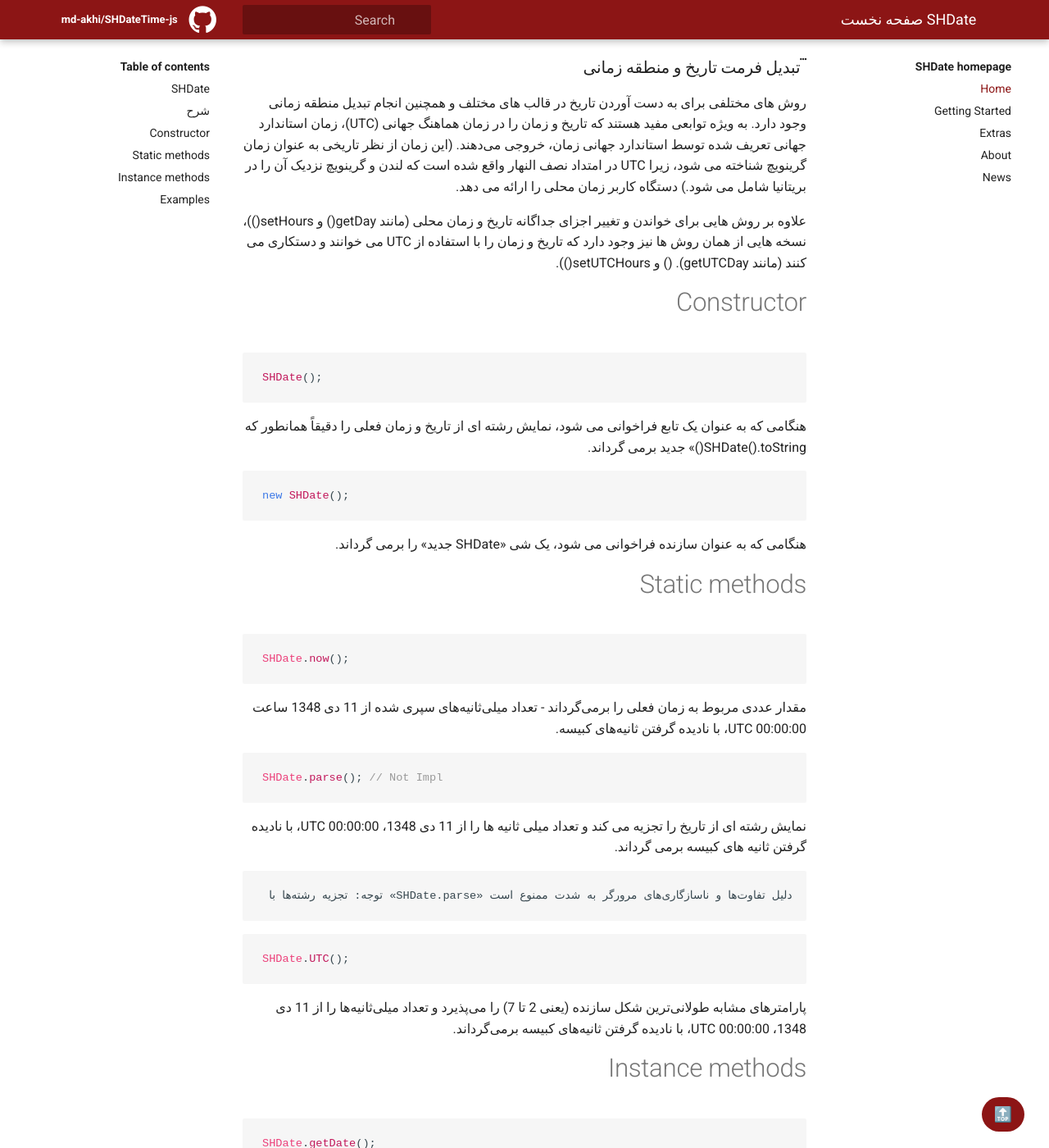
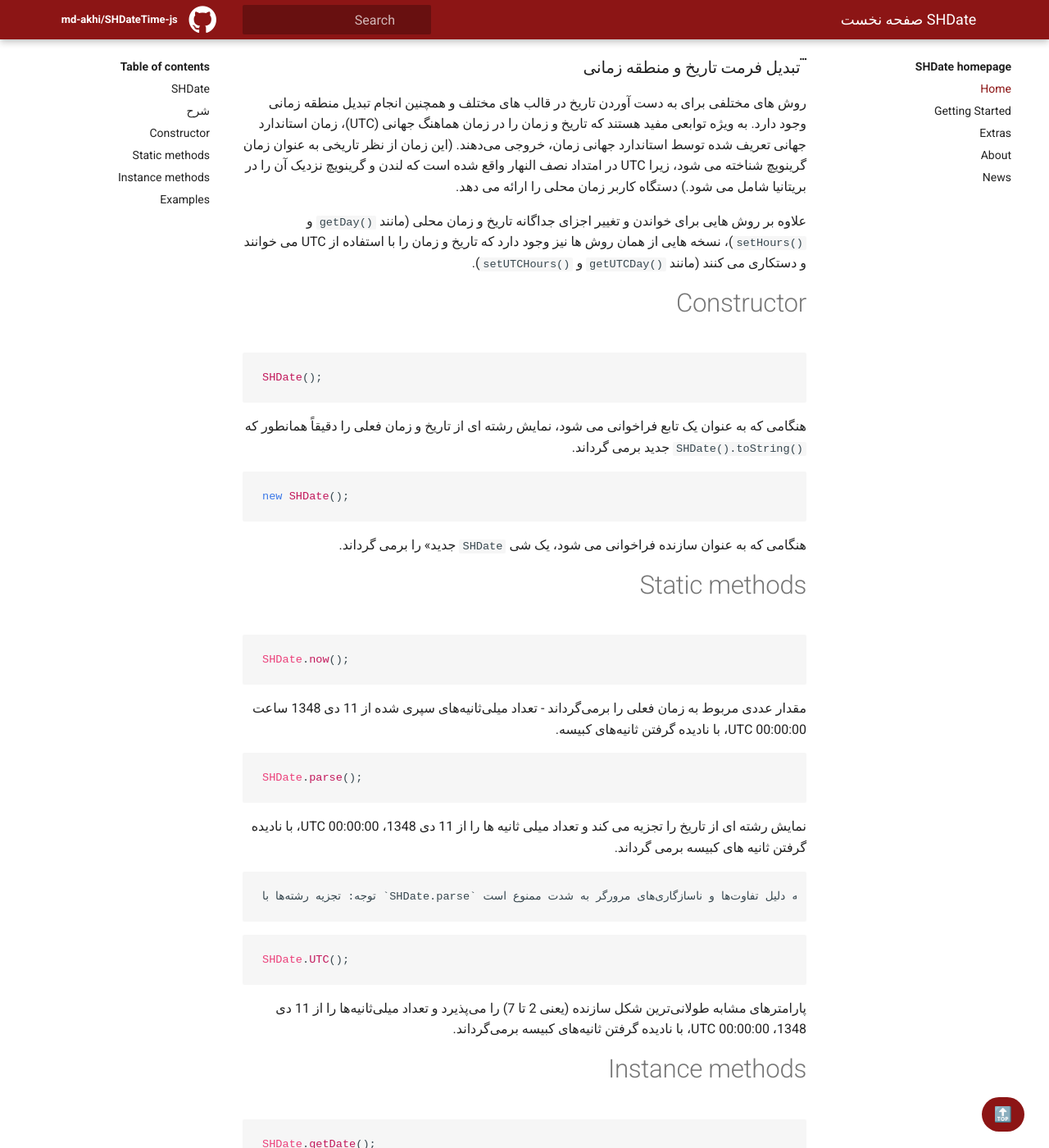
Before and after one commit to md-akhi/SHDateTime-js, a Jekyll site: the page built from docs/fa/index.md, in a window 1280 px wide and 1400 px high, scrolled down 693 px. Shown: the whole window at 82% size. Built offline with Jekyll 4.4.1, drawn with Linux system fonts in a browser that asks for light colours; some of the changed text lies outside the part shown.

Commit message:
docs(dev): develop
Signed-off-by: MD Amanalikhani <md.akhi.ir@gmail.com>
Co-authored-by: MD Amanalikhani <md.akhi.ir@gmail.com>

````diff
--- a/docs/fa/index.md
+++ b/docs/fa/index.md
@@ -26,7 +26,8 @@ direction: rtl
 
 روش های مختلفی برای به دست آوردن تاریخ در قالب های مختلف و همچنین انجام تبدیل منطقه زمانی وجود دارد. به ویژه توابعی مفید هستند که تاریخ و زمان را در زمان هماهنگ جهانی (UTC)، زمان استاندارد جهانی تعریف شده توسط استاندارد جهانی زمان، خروجی می‌دهند. (این زمان از نظر تاریخی به عنوان زمان گرینویچ شناخته می شود، زیرا UTC در امتداد نصف النهار واقع شده است که لندن و گرینویچ نزدیک آن را در بریتانیا شامل می شود.) دستگاه کاربر زمان محلی را ارائه می دهد.
 
-علاوه بر روش هایی برای خواندن و تغییر اجزای جداگانه تاریخ و زمان محلی (مانند getDay() و setHours())، نسخه هایی از همان روش ها نیز وجود دارد که تاریخ و زمان را با استفاده از UTC می خوانند و دستکاری می کنند (مانند getUTCDay). () و setUTCHours()).
+علاوه بر روش هایی برای خواندن و تغییر اجزای جداگانه تاریخ و زمان محلی (مانند <code dir="ltr">getDay()</code> و <code dir="ltr">setHours()</code>)، نسخه هایی از همان روش ها نیز وجود دارد که تاریخ و زمان را با استفاده از UTC می خوانند و دستکاری می کنند
+(مانند <code dir="ltr">getUTCDay()</code> و <code dir="ltr">setUTCHours()</code>).
 
 # Constructor
 
@@ -34,13 +35,13 @@ direction: rtl
 SHDate();
 ```
 
-هنگامی که به عنوان یک تابع فراخوانی می شود، نمایش رشته ای از تاریخ و زمان فعلی را دقیقاً همانطور که SHDate().toString()» جدید برمی گرداند.
+هنگامی که به عنوان یک تابع فراخوانی می شود، نمایش رشته ای از تاریخ و زمان فعلی را دقیقاً همانطور که <code dir="ltr">SHDate().toString()</code> جدید برمی گرداند.
 
 ```javascript
 new SHDate();
 ```
 
-هنگامی که به عنوان سازنده فراخوانی می شود، یک شی «SHDate جدید» را برمی گرداند.
+هنگامی که به عنوان سازنده فراخوانی می شود، یک شی <code dir="ltr">SHDate</code> جدید» را برمی گرداند.
 
 # Static methods
 
@@ -51,12 +52,12 @@ SHDate.now();
 مقدار عددی مربوط به زمان فعلی را برمی‌گرداند - تعداد میلی‌ثانیه‌های سپری شده از 11 دی 1348 ساعت 00:00:00 UTC، با نادیده گرفتن ثانیه‌های کبیسه.
 
 ```javascript
-SHDate.parse(); // Not Impl
+SHDate.parse();
 ```
 
 نمایش رشته ای از تاریخ را تجزیه می کند و تعداد میلی ثانیه ها را از 11 دی 1348، 00:00:00 UTC، با نادیده گرفتن ثانیه های کبیسه برمی گرداند.
 
-     توجه: تجزیه رشته‌ها با «SHDate.parse» به دلیل تفاوت‌ها و ناسازگاری‌های مرورگر به شدت ممنوع است.
+    توجه: تجزیه رشته‌ها با `SHDate.parse` به دلیل تفاوت‌ها و ناسازگاری‌های مرورگر به شدت ممنوع است.
 
 ```javascript
 SHDate.UTC();
@@ -280,13 +281,13 @@ SHDate.toISOSstring();
 SHDate.toJSON();
 ```
 
-رشته ای را برمی گرداند که نشان دهنده SHDate با استفاده از `toISOSstring()` است. برای استفاده توسط `JSON.stringify()` در نظر گرفته شده است.
+رشته ای را برمی گرداند که نشان دهنده SHDate با استفاده از <code dir="ltr">toISOSstring()</code> است. برای استفاده توسط <code dir="ltr">JSON.stringify()</code> در نظر گرفته شده است.
 
 ```js
 SHDate.toGMTString();
 ```
 
-رشته‌ای را برمی‌گرداند که نشان‌دهنده SHDate بر اساس منطقه زمانی GMT (UTC) است. به جای آن از «toUTCString()» استفاده کنید.
+رشته‌ای را برمی‌گرداند که نشان‌دهنده SHDate بر اساس منطقه زمانی GMT (UTC) است. به جای آن از <code dir="ltr">toUTCString()</code> استفاده کنید.
 
 ```js
 SHDate.toLocaleDateString();
@@ -298,7 +299,7 @@ SHDate.toLocaleDateString();
 SHDate.toLocaleString();
 ```
 
-رشته ای را با نمایشی حساس به محلی از این تاریخ برمی گرداند. روش «Object.toLocaleString()» را لغو می کند.
+رشته ای را با نمایشی حساس به محلی از این تاریخ برمی گرداند. روش <code dir="ltr">Object.toLocaleString()</code> را لغو می کند.
 
 ```js
 SHDate.toLocaleTimeString();
@@ -311,7 +312,7 @@ SHDate.toLocaleTimeString();
 SHDate.toString();
 ```
 
-رشته ای را برمی گرداند که نشان دهنده شیء SHDate مشخص شده است. روش «Object.toString()» را لغو می کند.
+رشته ای را برمی گرداند که نشان دهنده شیء SHDate مشخص شده است. روش <code dir="ltr">Object.toString()</code> را لغو می کند.
 
 ```js
 SHDate.toTimeString();
@@ -329,7 +330,7 @@ SHDate.toUTCString();
 SHDate.valueOf();
 ```
 
-مقدار اولیه یک شی Date را برمی‌گرداند. روش «Object.valueOf()» را لغو می کند.
+مقدار اولیه یک شی Date را برمی‌گرداند. روش <code dir="ltr">Object.valueOf()</code> را لغو می کند.
 
 # Examples
 
@@ -378,7 +379,7 @@ date.setFullYear(1300);
 date.toString(); // Wed 01 Esf 1300 00:00:00 GMT+0000 (GMT)
 ```
 
-بنابراین، برای ایجاد و دریافت تاریخ‌های بین سال‌های 0 و 99، به جای آن از متدهای ترجیحی setFullYear() و getFullYear() استفاده کنید.
+بنابراین، برای ایجاد و دریافت تاریخ‌های بین سال‌های 0 و 99، به جای آن از متدهای ترجیحی <code dir="ltr">setFullYear()</code> و <code dir="ltr">getFullYear()</code> استفاده کنید.
 
 ```js
 // Preferred method; never interprets any value as being a relative offset,
@@ -424,7 +425,7 @@ function printElapsedTime(fTest) {
 let yourFunctionReturn = printElapsedTime(yourFunction);
 ```
 
-توجه: در مرورگرهایی که از ویژگی زمان با وضوح بالا Web Performance API پشتیبانی می‌کنند، Performance.now() می‌تواند اندازه‌گیری‌های مطمئن‌تر و دقیق‌تری از زمان سپری شده را نسبت به SHDate.now () ارائه دهد.
+توجه: در مرورگرهایی که از ویژگی زمان با وضوح بالا Web Performance API پشتیبانی می‌کنند، <code dir="ltr">Performance.now()</code> می‌تواند اندازه‌گیری‌های مطمئن‌تر و دقیق‌تری از زمان سپری شده را نسبت به <code dir="ltr">SHDate.now ()</code> ارائه دهد.
 
 تعداد ثانیه‌های پس از ECMAScript Epoch را دریافت کنید
 
@@ -630,5 +631,3 @@ https://unpkg.com/shdate@latest/dist/browser/shdate.min.js
 - format: ( [en](https://md-akhi.github.io/SHDateTime-js/en/format) | [fa](https://md-akhi.github.io/SHDateTime-js/fa/format) )
 
 - isLeapYear: ( [en](https://md-akhi.github.io/SHDateTime-js/en/isLeapYear) | [fa](https://md-akhi.github.io/SHDateTime-js/fa/isLeapYear) )
-
-</div>
````
Also changed, not shown: other parts of docs/fa/index.md (+1 -1 lines), docs/en/index.md (+4 -4 lines).
